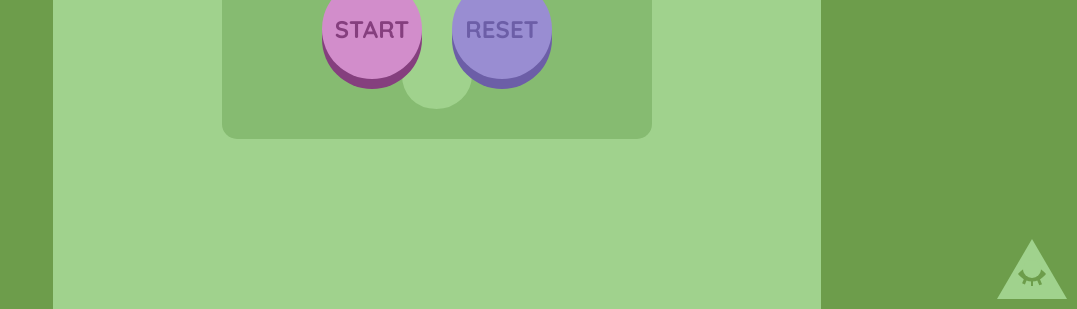
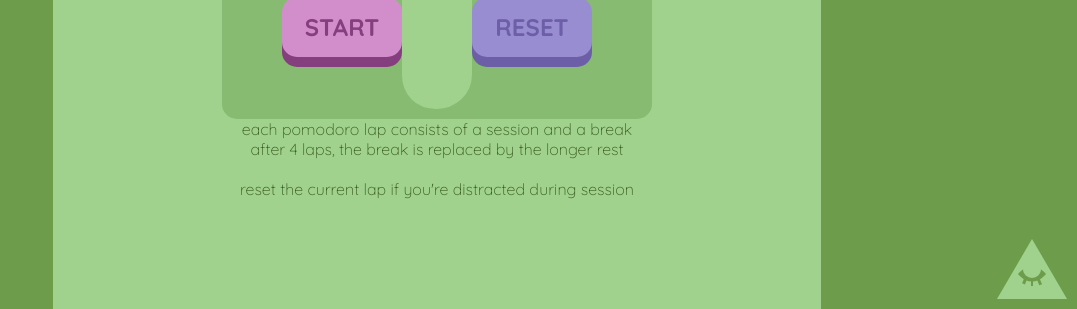
Before and after one commit to junkdeck/pomodoro, a plain HTML site: page index.html in a window 1280 px wide. Shown: the part 491-800 px from the top of the page, without its empty margins (203-1280 px from the left). Drawn offline with nearby package versions, Linux system fonts and the light colour scheme.

Commit message:
how-to message on page

```diff
--- a/index.html
+++ b/index.html
@@ -56,6 +56,12 @@
         </div>
       </div>
     </div>
+    <div class="howto">
+      <p>each pomodoro lap consists of a session and a break</p>
+      <p>after 4 laps, the break is replaced by the longer rest</p>
+      <br>
+      <p>reset the current lap if you're distracted during session</p>
+    </div>
   </div>
 
   <script src="https://ajax.googleapis.com/ajax/libs/jquery/3.2.1/jquery.min.js"></script>
--- a/master.css
+++ b/master.css
@@ -151,16 +151,17 @@ html,body{
 	position:relative;
 	top:0;
 
-    width: 100px;
-    height: 100px;
+	width: 120px;
+  height: 60px;
 
-	margin:0 15px 0 15px;
+	margin:0 35px 0 35px;
 
 	font-weight: 700;
 	font-size: 18pt;
 	color: #853F7E;
-    background: #D28DCB;
-	border-radius: 50%;
+	background: #D28DCB;
+
+	border-radius: 15px;
 
 	box-shadow: 0 10px #853F7E;
 
@@ -196,6 +197,10 @@ html,body{
 
 	position:absolute;
 	z-index: 1;
+
+	display: flex;
+	justify-content: center;
+	align-items: center;
 }
 
 .anything-that-isnt-lap{
@@ -207,3 +212,11 @@ html,body{
 
 	z-index: 100;
 }
+
+.howto{
+	height:0px;
+	text-align: center;
+	position:relative;
+	color: #385b1f;
+	/*bottom:18%;*/
+}
```
